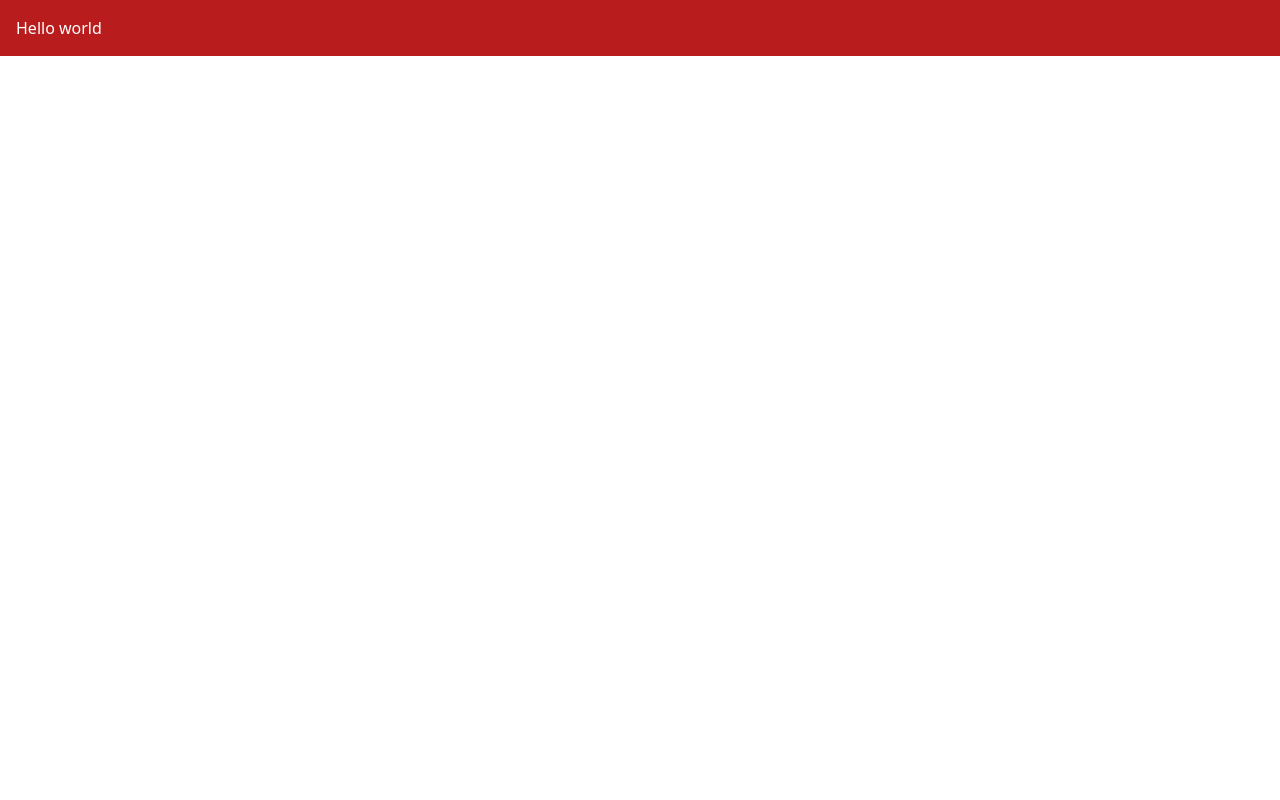
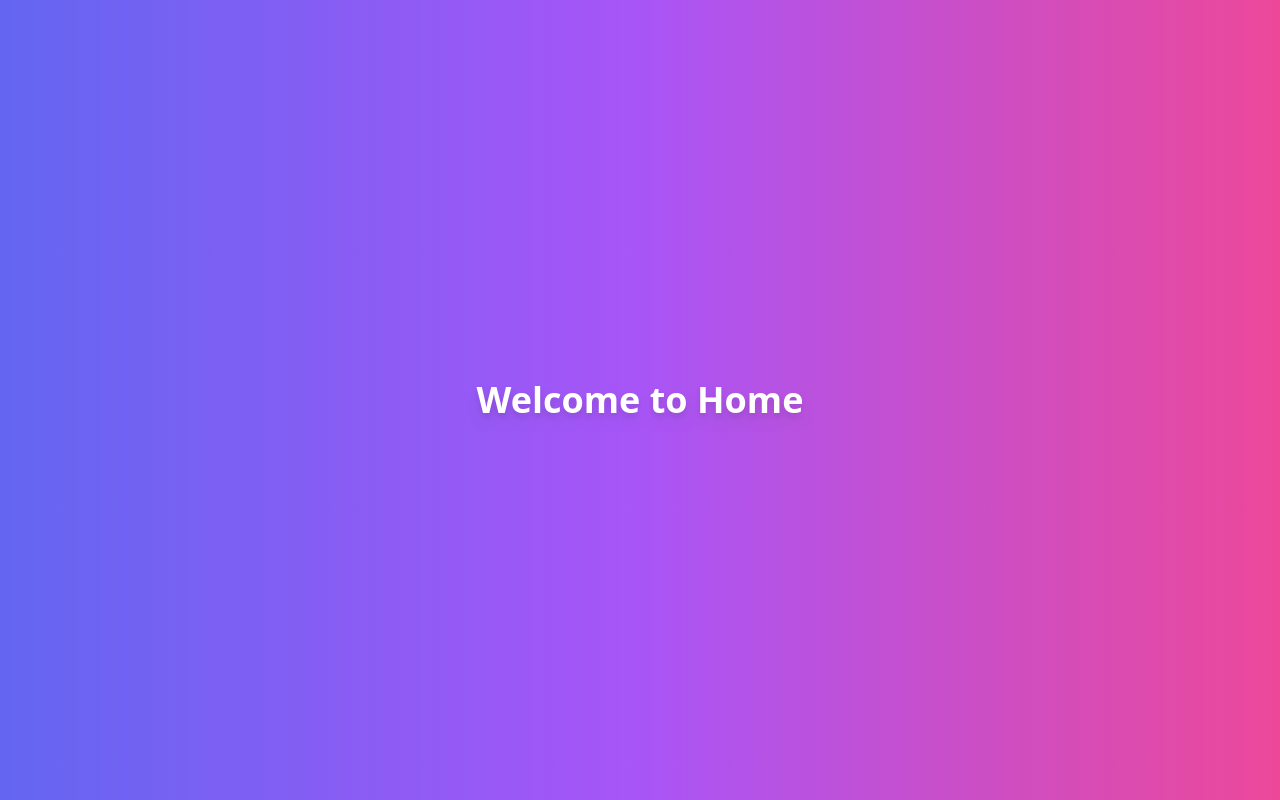
Before and after one commit to AzharAliCodes/react-node-auth-system, a React (Vite) app in the folder frontend/: page / in a window 1280 px wide. Built offline with nearby package versions, Linux system fonts and the light colour scheme.

Commit message:
added default color and theme to the home

```diff
--- a/frontend/src/App.jsx
+++ b/frontend/src/App.jsx
@@ -1,6 +1,8 @@
+import Home from "./pages/Home"
+
 function App() {
   return (
-    <div className="bg-red-700 p-4 text-white">Hello world</div>
+    <Home/>
   )
 }
 
--- a/frontend/src/pages/Home.jsx
+++ b/frontend/src/pages/Home.jsx
@@ -2,8 +2,10 @@ import React from 'react'
 
 function Home() {
   return (
-    <div>
-
+     <div className="flex items-center justify-center h-screen bg-gradient-to-r from-indigo-500 via-purple-500 to-pink-500">
+      <h1 className="text-4xl font-bold text-white drop-shadow-lg">
+        Welcome to Home
+      </h1>
     </div>
   )
 }
```
